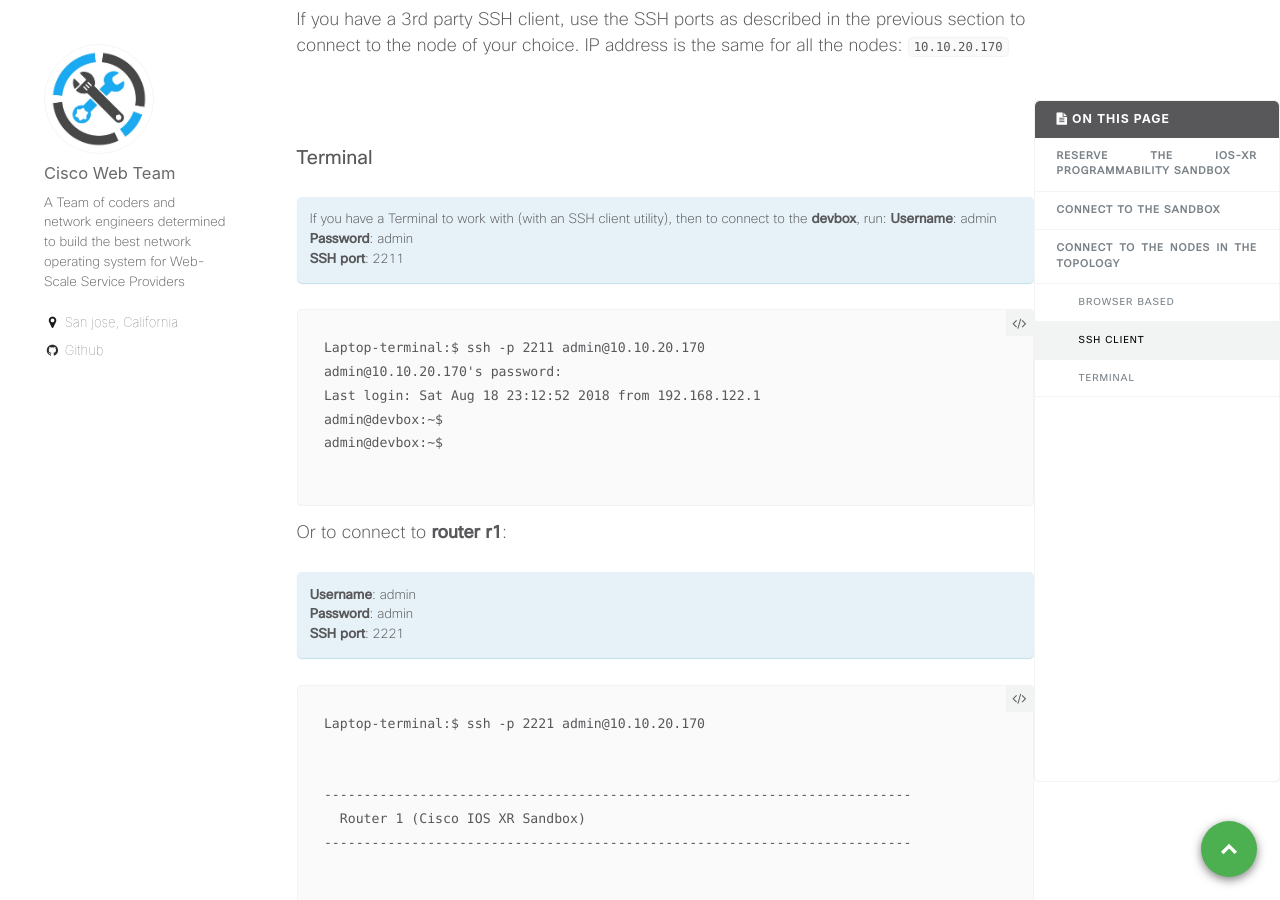
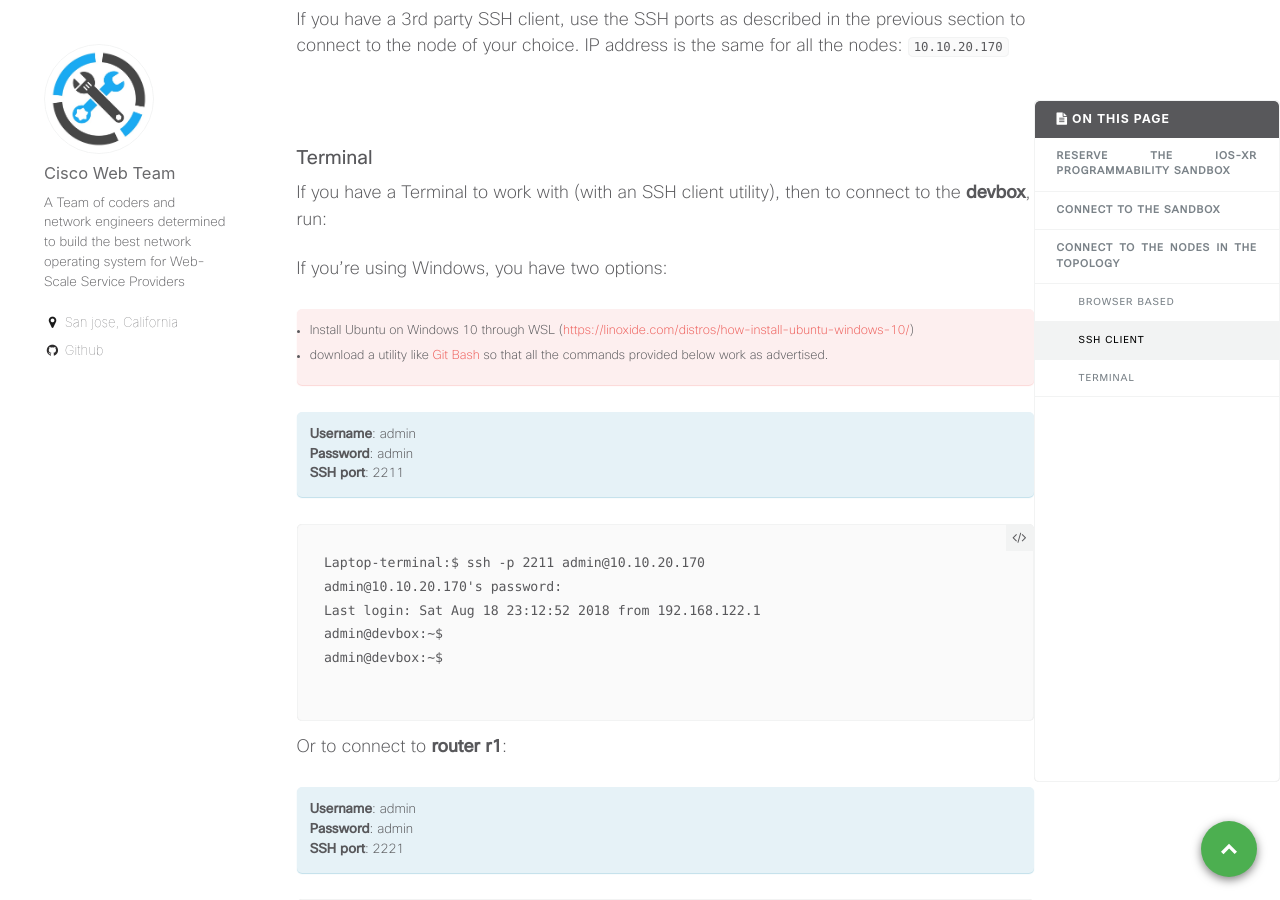
Before and after one commit to nanog75/hackathon, a Jekyll site: the page built from _pages/connect_pod.md, in a window 1280 px wide and 900 px high, scrolled down 4761 px. Built offline with Jekyll 4.4.1, drawn with Linux system fonts in a browser that asks for light colours.

Commit message:
Update connect_pod.md

```diff
--- a/_pages/connect_pod.md
+++ b/_pages/connect_pod.md
@@ -112,6 +112,13 @@ If you have a 3rd party SSH client, use the SSH ports as described in the previo
 
 #### Terminal
 If you have a Terminal to work with (with an SSH client utility), then to connect to the **devbox**, run:
+
+If you’re using Windows, you have two options:
+  *  Install Ubuntu on Windows 10 through WSL (<https://linoxide.com/distros/how-install-ubuntu-windows-10/>)
+  *  download a utility like [Git Bash](https://git-scm.com/download/win) so that all the commands provided below work as advertised.
+{: .notice--danger}
+
+
 **Username**: admin
 **Password**: admin
 **SSH port**: 2211
```
